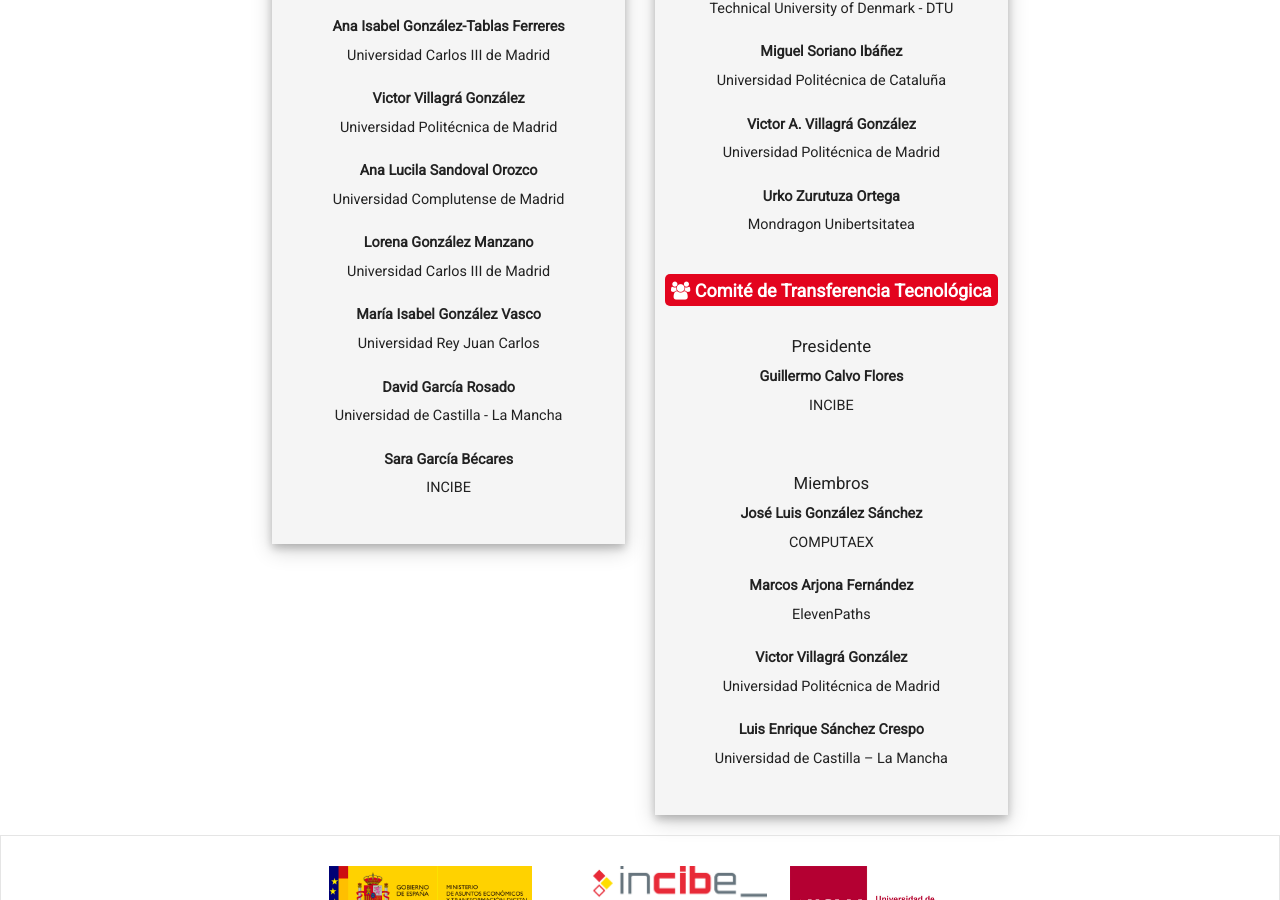
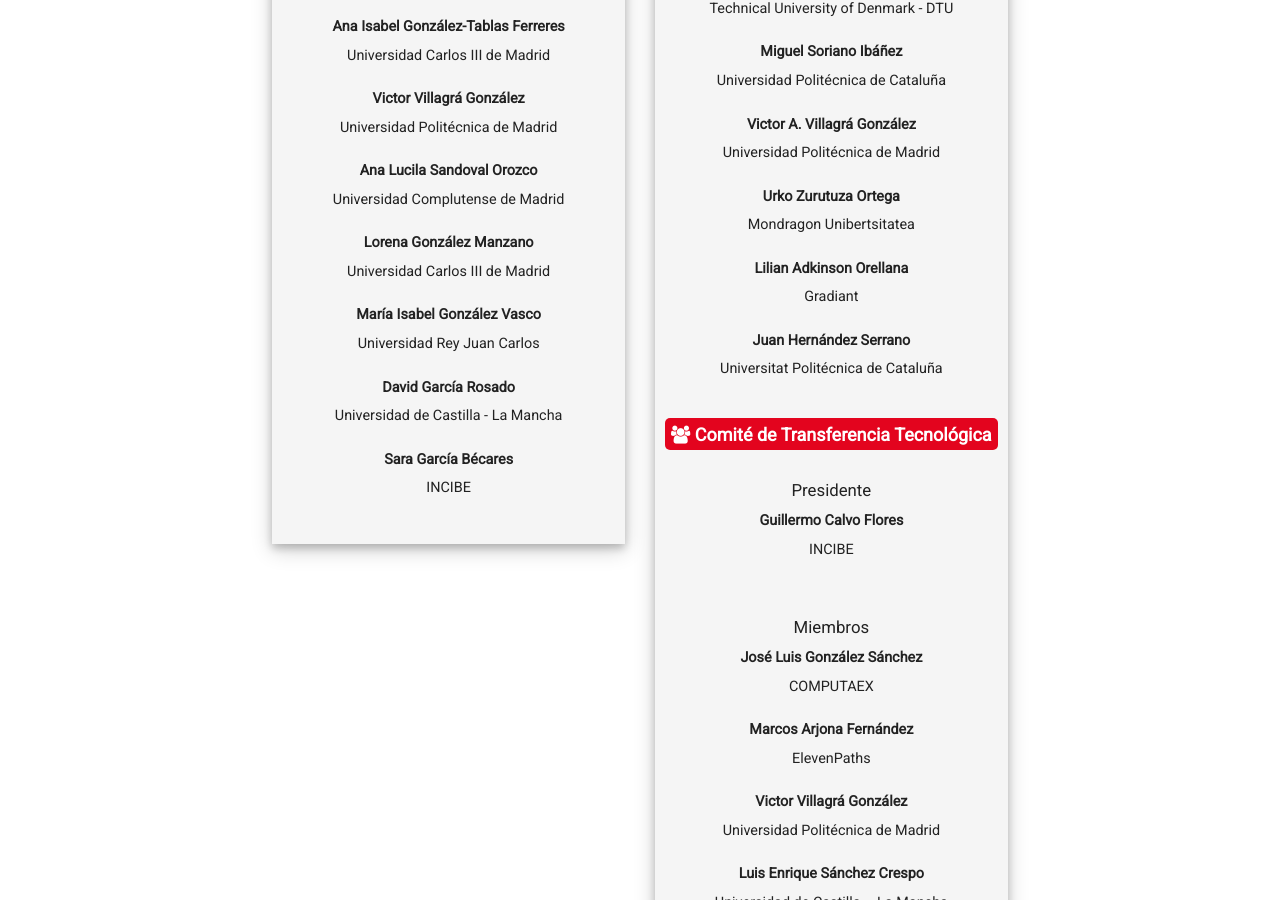
Before and after one commit to jnic2020/jnic2021.github.io, a Jekyll site: the page built from comites.md, in a window 1280 px wide and 900 px high, scrolled down 3113 px. Built offline with Jekyll 4.4.1, drawn with Linux system fonts in a browser that asks for light colours; nearby versions of some CDN libraries.

Commit message:
comitee cientifico

```diff
--- a/_data/comite_programa_cientifico.json
+++ b/_data/comite_programa_cientifico.json
@@ -160,6 +160,14 @@
 			{
 				"name" : [{"n":"Urko", "a":"Zurutuza Ortega", "a_sort": "Zurutuza Ortega"}],
 				"organization": "Mondragon Unibertsitatea"
+			},
+			{
+				"name" : [{"n":"Lilian", "a":"Adkinson Orellana", "a_sort": "Adkinson Orellana"}],
+				"organization": "Gradiant"
+			},
+			{
+				"name" : [{"n":"Juan", "a":"Hernández Serrano", "a_sort": "Hernández Serrano"}],
+				"organization": "Universitat Politécnica de Cataluña"
 			}
 		]
 	}
```
